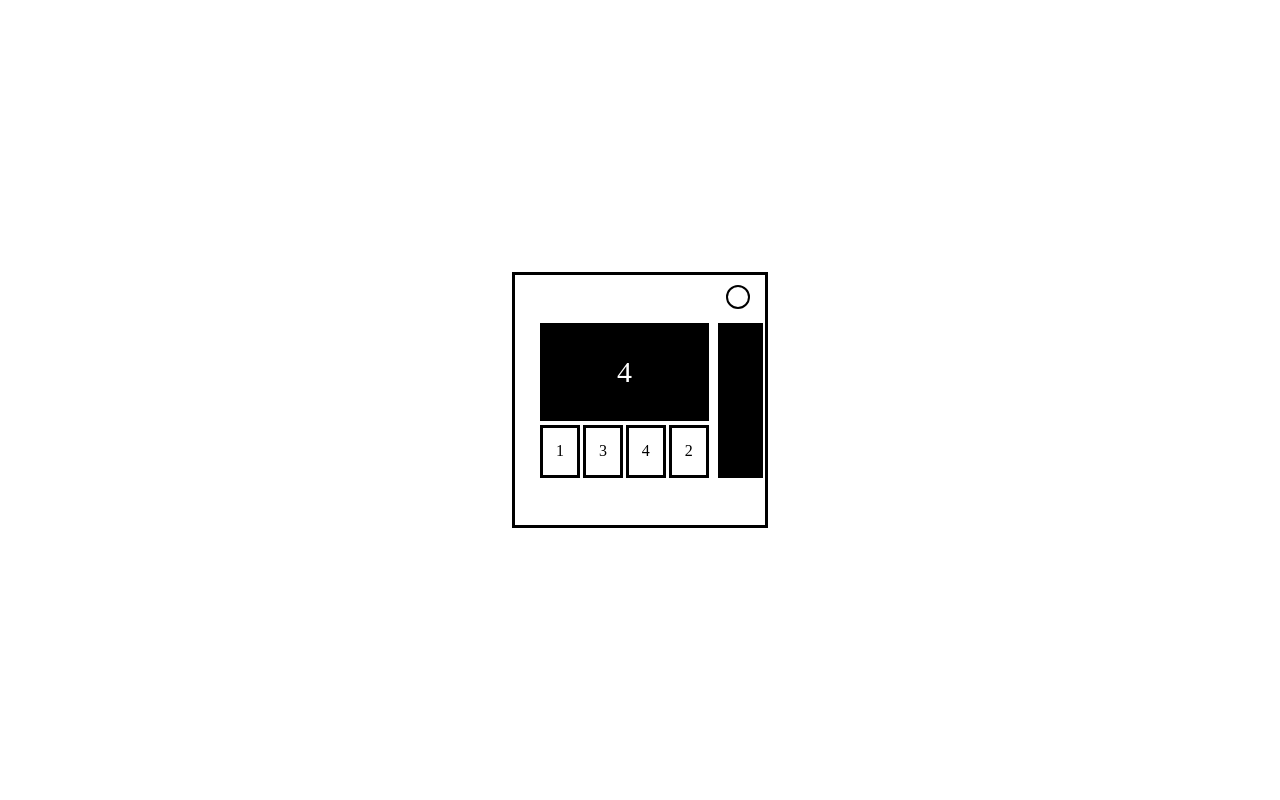
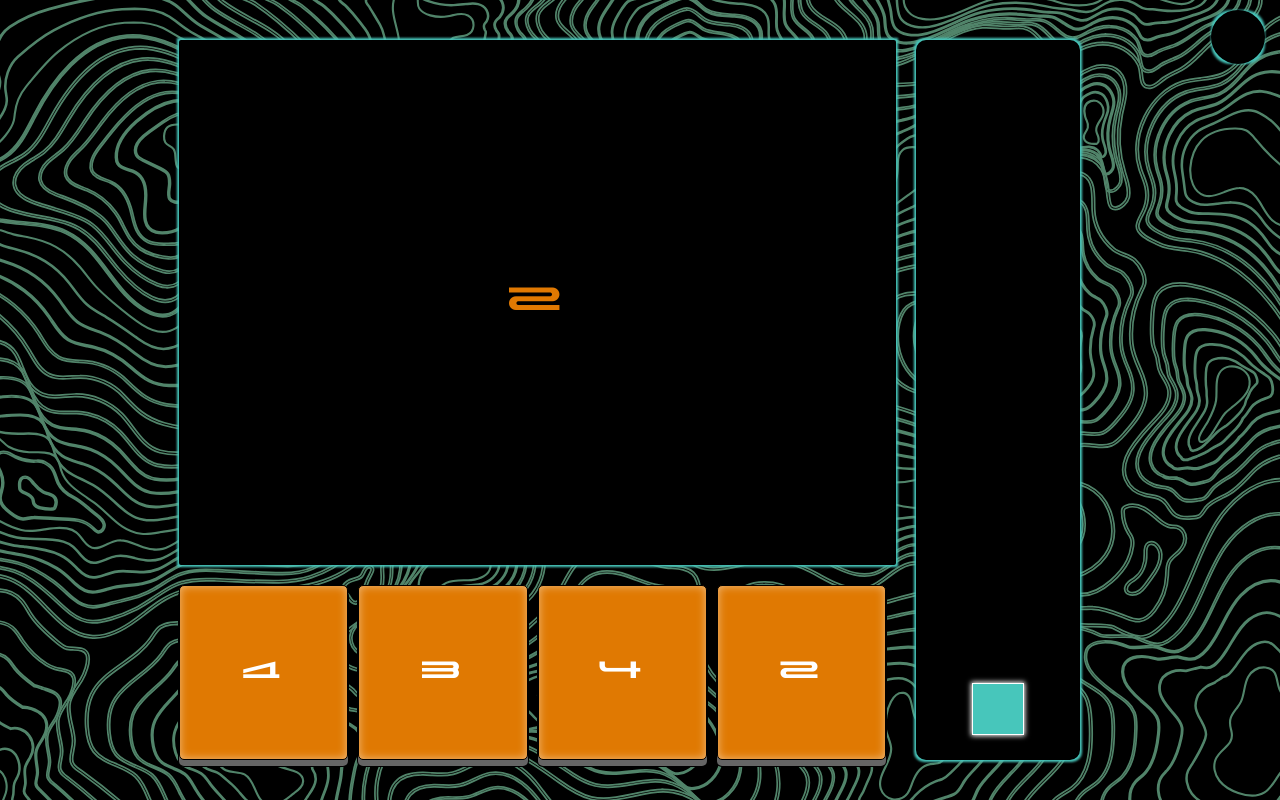
Before and after one commit to nathan74490/saveyourbuddy, a PHP site: page / in a window 1280 px wide. Run offline with PHP 8.4, Linux system fonts and the light colour scheme.

Commit message:
➕ Added API.js and CSS for module

```diff
--- /dev/null
+++ b/module_memoire/API.js
@@ -0,0 +1,26 @@
+const win = document.querySelector('#win');
+const lose = document.querySelector('#lose');
+
+// Lorsque le joueur gagne
+
+
+function updateModuleStatus(moduleStatus) {
+  let id_game = localStorage.getItem('id_game');
+  console.log(id_game);
+
+  let params = new URLSearchParams(document.location.search);
+  let moduleNumber = params.get('nbmodule');
+  console.log(moduleNumber);
+
+  if (moduleNumber) {
+    window.parent.postMessage(
+      {
+        type: 'moduleStatusUpdate',
+        id_game: id_game, // Envoi de l'id_game
+        module_number: moduleNumber, // Envoi du module_number
+        status: moduleStatus, // Envoi du statut du module
+      },
+      '*' // On permet d'envoyer à n'importe quelle origine, mais tu peux préciser l'origine ici pour plus de sécurité
+    );
+  }
+}
--- a/module_memoire/index.html
+++ b/module_memoire/index.html
@@ -1,11 +1,13 @@
 <!DOCTYPE html>
 <html lang="fr">
+
 <head>
     <meta charset="UTF-8">
     <meta name="viewport" content="width=device-width, initial-scale=1.0">
     <link rel="stylesheet" href="style.css">
     <title>Mémoire</title>
 </head>
+
 <body>
 
     <div id="module">
@@ -26,11 +28,11 @@
 
             <div id="avanceModule">
                 <div id="advance">
-                <!-- <div class="progressStep"></div> -->
-                <!-- <div class="progressStep"></div> -->
-                <!-- <div class="progressStep"></div> -->
-                <!-- <div class="progressStep"></div> -->
-                <!-- <div class="progressStep"></div> -->
+                    <div class="progressStep"></div>
+                    <!--<div class="progressStep"></div>
+                <div class="progressStep"></div>
+                <div class="progressStep"></div>
+                <div class="progressStep"></div> -->
 
                 </div>
             </div>
@@ -42,7 +44,8 @@
 
 
 
-
+    <script src="API.js"></script>
     <script src="script.js"></script>
 </body>
+
 </html>
--- a/module_memoire/script.js
+++ b/module_memoire/script.js
@@ -14,7 +14,7 @@ document.addEventListener("DOMContentLoaded", function () {
             if (step < 5) {
                 led.style.backgroundColor = 'rgb(0, 255, 0)';
                 setTimeout(() => {
-                    led.style.backgroundColor = 'white';
+                    led.style.backgroundColor = 'var(--secondary)';
 
                 }, 600)
             }
@@ -22,7 +22,7 @@ document.addEventListener("DOMContentLoaded", function () {
         } else if (YesOrNo === 'no') {
             led.style.backgroundColor = 'red';
             setTimeout(() => {
-                led.style.backgroundColor = 'white';
+                led.style.backgroundColor = 'var(--secondary)';
 
             }, 600)
         }
@@ -52,31 +52,8 @@ document.addEventListener("DOMContentLoaded", function () {
     lastNumber = randomNumber;
     // console.log("Dernier nombre :", lastNumber);
 
-    screen.innerHTML = randomNumber;
+    screen.innerHTML = '2';
 }
-
-    // Mets à jour le status du module (ongoing, sucess, failed).
-    function updateModuleStatus(gameId, moduleNumber, moduleStatus) {
-        const updateData = {
-            type: 'module',
-            id_game: gameId,
-            module_number: moduleNumber,
-            module_status: moduleStatus
-        };
-
-        fetch('http://192.168.4.60/workshopAPI/api/v1/index.php', {
-            method: 'PUT',
-            headers: {
-                'Content-Type': 'application/json'
-            },
-            body: JSON.stringify(updateData)
-        })
-            .then((response) => response.json())
-            .then((data) => {
-                console.log(data);
-            })
-            .catch(console.error);
-    }
 
     // Quand le module est résolue on met l'écran vide, la led verte et on enlève la possibilité d'intéragir.
     function moduleFinish() {
@@ -84,8 +61,7 @@ document.addEventListener("DOMContentLoaded", function () {
         led.style.backgroundColor = 'rgb(0, 255, 0)';
         moduleIsFinish = true;
         console.log(`A la fin :${moduleIsFinish}`);
-        let idgame = localStorage.getItem("id_game");
-        updateModuleStatus(idgame, 3, "sucess");
+        updateModuleStatus("sucess");
 
         keys.forEach(key => {
             key.removeEventListener("click", key.clickListener);
--- a/module_memoire/style.css
+++ b/module_memoire/style.css
@@ -1,6 +1,17 @@
 * {
     padding: 0;
     margin: 0;
+}
+
+:root {
+    --primary: #47C6BB;
+    --secondary: black;
+    --tertiary: #F4AB54;
+}
+
+@font-face {
+    font-family: Serpent;
+    src: url(font/serpent.ttf);
 }
 
 body {
@@ -9,27 +20,33 @@ body {
     align-items: center;
     height: 100vh;
     width: 100vw;
+
+    background-image: url(pictures/background_module.svg);
+    background-size: cover;
+
 }
 
 #module {
-    border: 3px solid black;
-    height: 250px;
-    width: 250px;
+    /* border: 3px solid black; */
+    height: 100%;
+    width: 100%;
 
     display: flex;
-    justify-content: right;
+    justify-content: center;
     align-items: center;
 
     position: relative;
+
+
 }
 
 #led {
-    width: 20px;
-    height: 20px;
+    width: 50px;
+    height: 50px;
     border-radius: 30px;
     border: 2px solid black;
 
-    background-color: none;
+    background-color: black;
 
     position: absolute;
     top: 10px;
@@ -37,79 +54,147 @@ body {
 
 }
 
+#led::before {
+    content: "";
+    position: absolute;
+    top: -2px;
+    left: -2px;
+    right: -2px;
+    bottom: -2px;
+    border-radius: 20px;
+    background: var(--primary);
+    filter: blur(1px);
+    /* Ajuste l'intensité du flou */
+    z-index: -1;
+    /* Pour que la bordure floue soit derrière le contenu */
+}
+
 #interface {
-    height: 62%;
-    width: 90%;
+    height: 90%;
+    width: 80%;
 
     display: flex;
+    justify-content: center;
+
 }
 
 #commandModule {
-    width: 75%;
-    gap: 4px;
+    width: 70%;
+    gap: 20px;
     display: flex;
     flex-direction: column;
 }
 
 #ecran {
-    background-color: black;
-    height: 65%;
+    position: relative;
+    background-color: var(--secondary);
+    background-position: center;
+    background-size: cover;
+    height: 75%;
+    width: 100%;
+    display: flex;
+    justify-content: center;
+    align-items: center;
+    font-size: 30px;
+    color: #E07902;
+    border-radius: 2px;
+    font-family: Serpent;
+}
+
+#ecran::before {
+    content: "";
+    position: absolute;
+    top: -2px;
+    left: -2px;
+    right: -2px;
+    bottom: -2px;
+    background: var(--primary);
+    filter: blur(1px);
+    /* Ajuste l'intensité du flou */
+    z-index: -1;
+    /* Pour que la bordure floue soit derrière le contenu */
+}
+
+#keys {
+    height: 25%;
+
+    display: flex;
+    gap: 10px;
+    margin-right: 10px;
+}
+
+.key {
+    background-color: #E07902;
+    width: 25%;
+    display: flex;
+    justify-content: center;
+    align-items: center;
+    cursor: pointer;
+    box-shadow:
+        0px 6px 0px 0px rgb(101, 101, 101),
+        0px 6px 0px 1px black,
+        inset 0px 0px 10px rgba(255, 255, 255, 0.5);
+
+    border-radius: 5px;
+    border: 1px solid black;
+    /* border-radius: 5px; */
+    transition: transform 0.1s ease, box-shadow 0.1s ease;
+    color: white;
+    user-select: none;
+    font-family: Serpent;
+    font-size: 22px;
+}
+
+.key:active {
+    transform: translate(0px, 8px);
+    /* border-radius: 2px; */
+    box-shadow: 0px 0px 2px 2px var(--tertiary);
+}
+
+
+#avanceModule {
+    width: 20%;
 
     display: flex;
     justify-content: center;
     align-items: center;
 
-    font-size: 30px;
-    color: white;
-}
-
-#keys {
-    height: 35%;
-
-    display: flex;
-    gap: 3px;
-}
-
-.key {
-    border: 3px solid black;
-    width: 25%;
-
-    display: flex;
-    justify-content: center;
-    align-items: center;
-    cursor: pointer;
-
-}
-
-#avanceModule {
-    width: 25%;
-
-    display: flex;
-    justify-content: flex-end;
-    align-items: center;
-
 }
 
 #advance {
+    position: relative;
     background-color: black;
     width: 80%;
     height: 100%;
-    margin-right: 2px;
-
     display: flex;
     justify-content: flex-end;
     align-items: center;
     flex-direction: column;
+    border-radius: 10px;
+    /* Facultatif, pour des bords arrondis */
+}
 
-
-
-
+#advance::before {
+    content: "";
+    position: absolute;
+    top: -2px;
+    left: -2px;
+    right: -2px;
+    bottom: -2px;
+    background: var(--primary);
+    z-index: -1;
+    border-radius: 10px;
+    filter: blur(1px);
+    pointer-events: none;
 }
 
 .progressStep {
-    background-color: white;
-    height: 10px;
-    width: 20px;
+    background-color: var(--primary);
+    border: 1px solid white;
+    box-shadow: 0px 0px 5px 1px white;
+    height: 50px;
+    width: 50px;
 
-    margin-bottom: 15px;
+    margin-bottom: 25px;
+
 }
```
Also changed, not shown: module_memoire/font/serpent.ttf (added), module_memoire/pictures/background_module.svg (added), module_memoire/pictures/sonar_screen.svg (added), module_memoire/pictures/test.png (added). Lines whose indentation alone changed are shown as unchanged.
